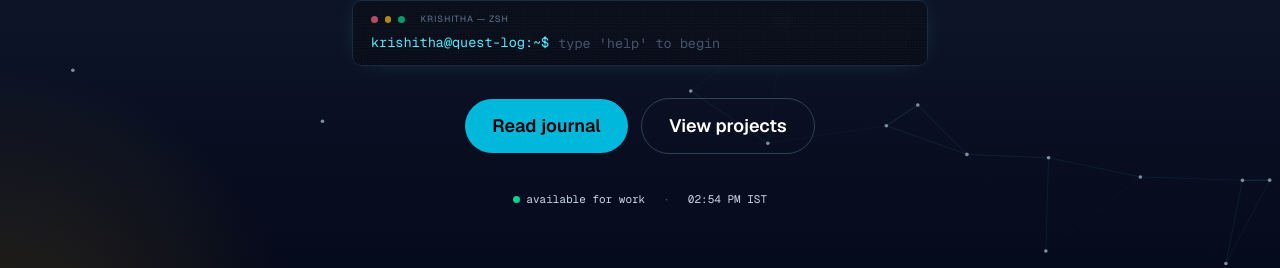
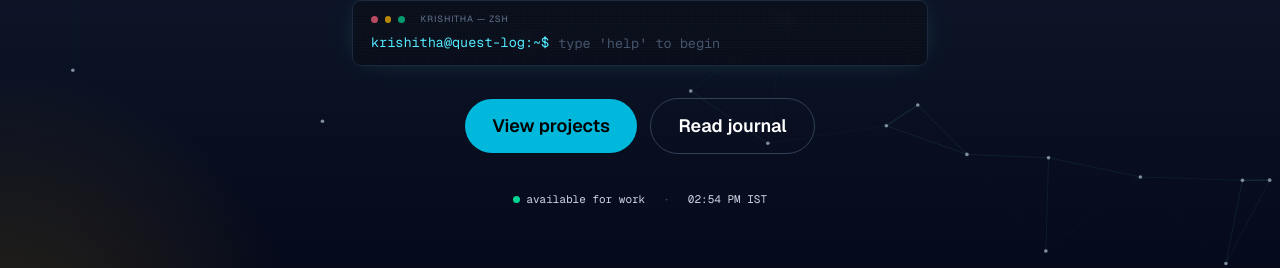
Before and after one commit to krista9669/quest-log, a Next.js app: page / in a window 1280 px wide. Shown: the part 431-699 px from the top of the page. Built offline with nearby package versions, Linux system fonts and the light colour scheme.

Commit message:
slight homepage change

```diff
--- a/src/app/page.tsx
+++ b/src/app/page.tsx
@@ -279,7 +279,7 @@ export default function Home() {
               className="w-full sm:w-auto rounded-full bg-cyan-500 px-5 sm:px-6 py-2.5 sm:py-3 text-sm sm:text-base font-semibold text-black transition-colors duration-300 hover:bg-cyan-400 focus-visible:outline focus-visible:outline-2 focus-visible:outline-offset-2 focus-visible:outline-cyan-300"
               style={{ transition: "transform 0.15s ease, background-color 0.3s ease" }}
             >
-              Read journal
+              View projects
             </a>
             <a
               href="/projects"
@@ -288,7 +288,7 @@ export default function Home() {
               className="w-full sm:w-auto rounded-full border border-slate-700 px-5 sm:px-6 py-2.5 sm:py-3 text-sm sm:text-base font-semibold text-white transition-colors duration-300 hover:border-amber-300 hover:text-amber-300 focus-visible:outline focus-visible:outline-2 focus-visible:outline-offset-2 focus-visible:outline-cyan-300"
               style={{ transition: "transform 0.15s ease, border-color 0.3s ease, color 0.3s ease" }}
             >
-              View projects
+              Read journal
             </a>
           </div>
 
```
